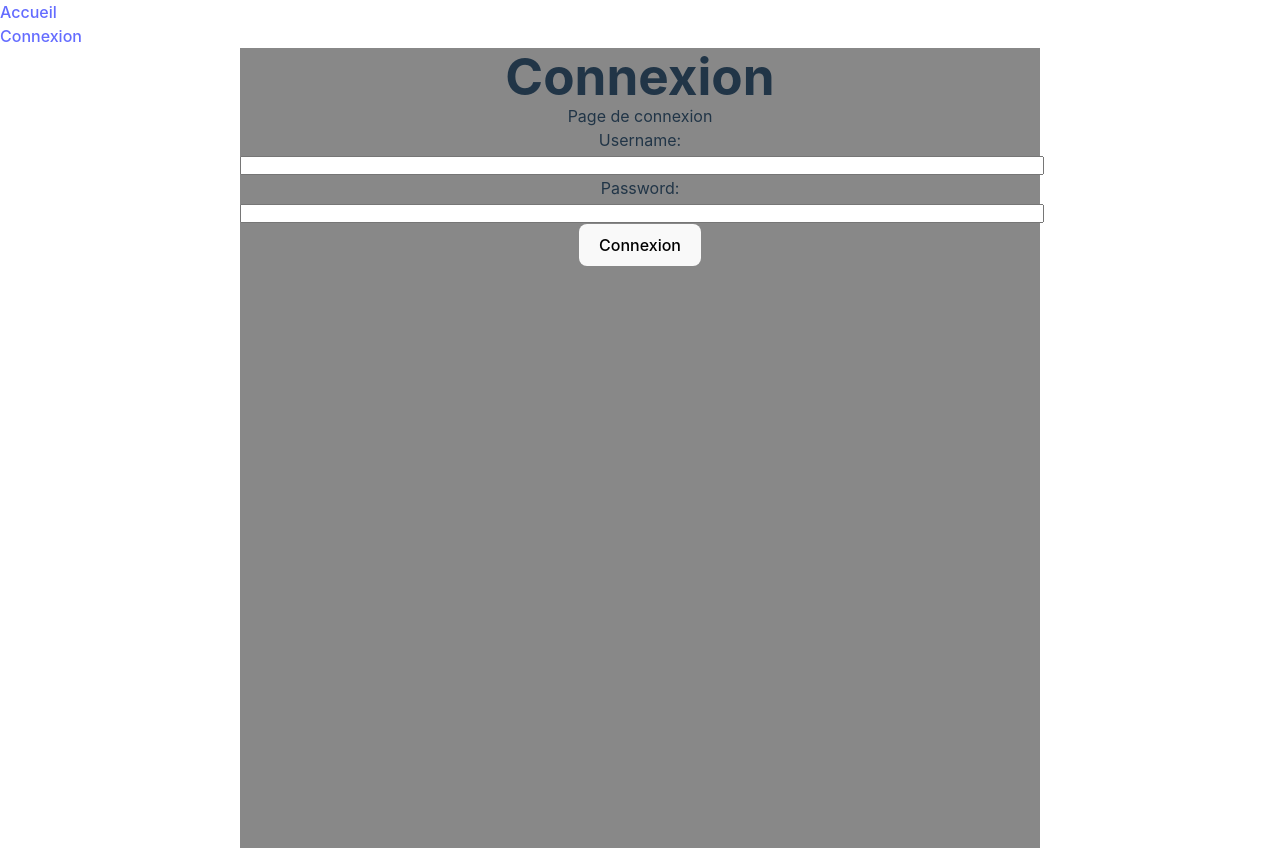
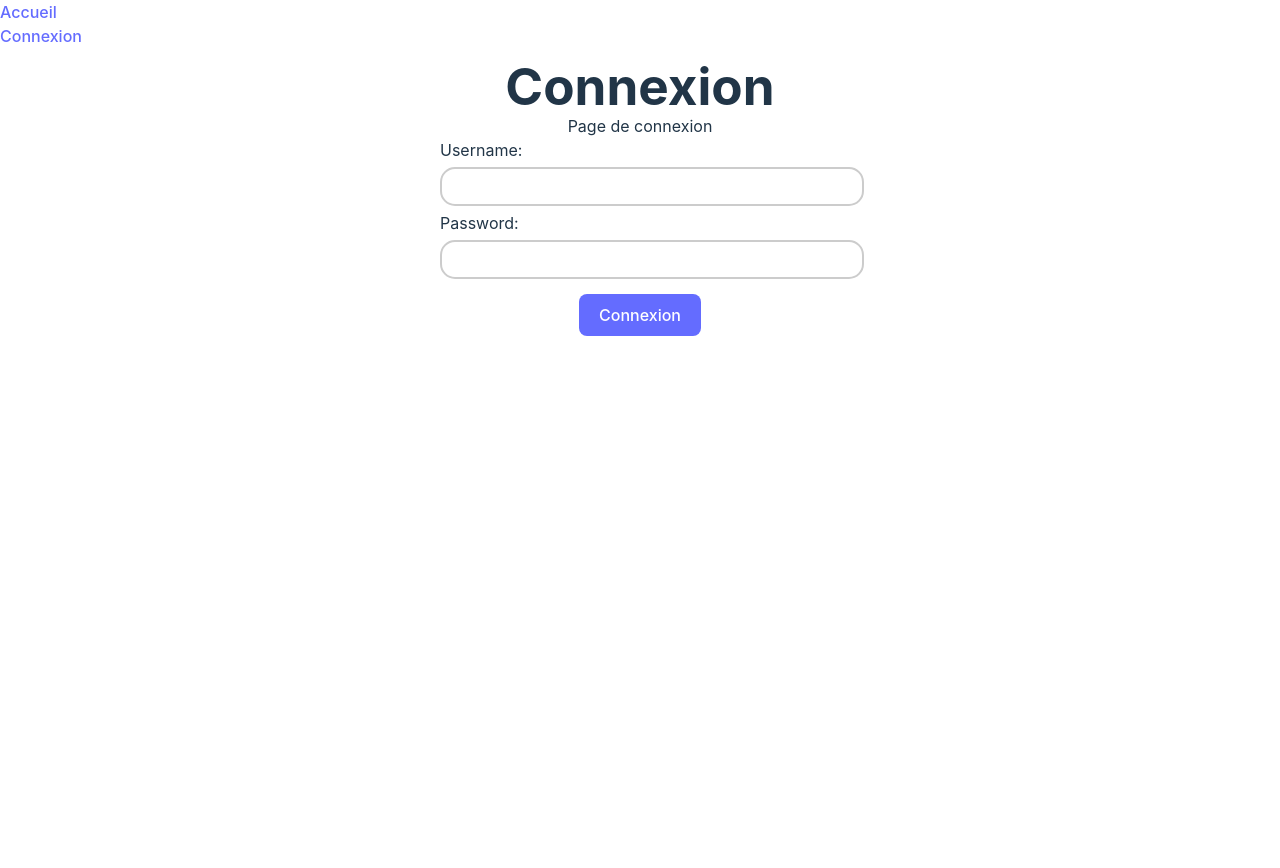
Before and after one commit to MaxThaUnicorn/club-cockroach, a React (Vite) app: page /connexion in a window 1280 px wide. Built offline with nearby package versions, Linux system fonts and the light colour scheme.

Commit message:
Ajout de la route login

```diff
--- a/src/App.tsx
+++ b/src/App.tsx
@@ -18,6 +18,7 @@ const App: React.FC = () => {
       <Routes>
         <Route path={ROUTES.ACCUEIL} element={<Accueil />} />
         <Route path={ROUTES.CONNEXION} element={<Connexion />} />
+        <Route path={ROUTES.LOGIN } />
 
         <Route path="*" element={<Page404 />} />
       </Routes>
--- a/src/index.css
+++ b/src/index.css
@@ -34,19 +34,36 @@ body {
   width: 100vh;
   height: 100vh;
   margin: auto;
-  background-color: #888;
   text-align: center;
+  padding: 10px;
+}
+
+.formConnexion p{
+  width: 50%;
+  margin: auto;
+  display: flex;
+  flex-direction: column;
 }
 
 .formConnexion label{
   width: 100%;
-  height: 100%;
   text-align: left;
+  margin-bottom: 5px;
 }
 
 .formConnexion input{
   width: 100%;
-  height: 100%;
+  height: 15px;
+  padding: 10px;
+  border: 2px solid #ccc;
+  border-radius: 15px;
+  margin-bottom: 5px;
+}
+
+.formConnexion button{
+  margin-top: 10px;
+  background-color: #646cff;
+  color: #ffffff;
 }
 
 h1 {
--- a/src/pages/Connexion.tsx
+++ b/src/pages/Connexion.tsx
@@ -1,12 +1,18 @@
 import React from 'react';
+import { useRef } from 'react';
+const Connexion: React.FC = () => {
 
-const Connexion: React.FC = () => {
+    function handleSubmit(e) {
+      e.preventDefault();
+      alert('Vous avez cliquer');
+    }
+
   return (
     <div>
       <div className='formConnexion'>
       <h1>Connexion</h1>
       <p>Page de connexion</p>
-        <form action="">
+        <form onSubmit={handleSubmit}>
           <p>
             <label htmlFor="">Username:</label>
             <input type="text" name='username'/>
--- a/src/routes.ts
+++ b/src/routes.ts
@@ -1,4 +1,5 @@
 export const ROUTES = {
   ACCUEIL: '/',
   CONNEXION: '/connexion',
+  LOGIN: '/login'
 } as const;
```
